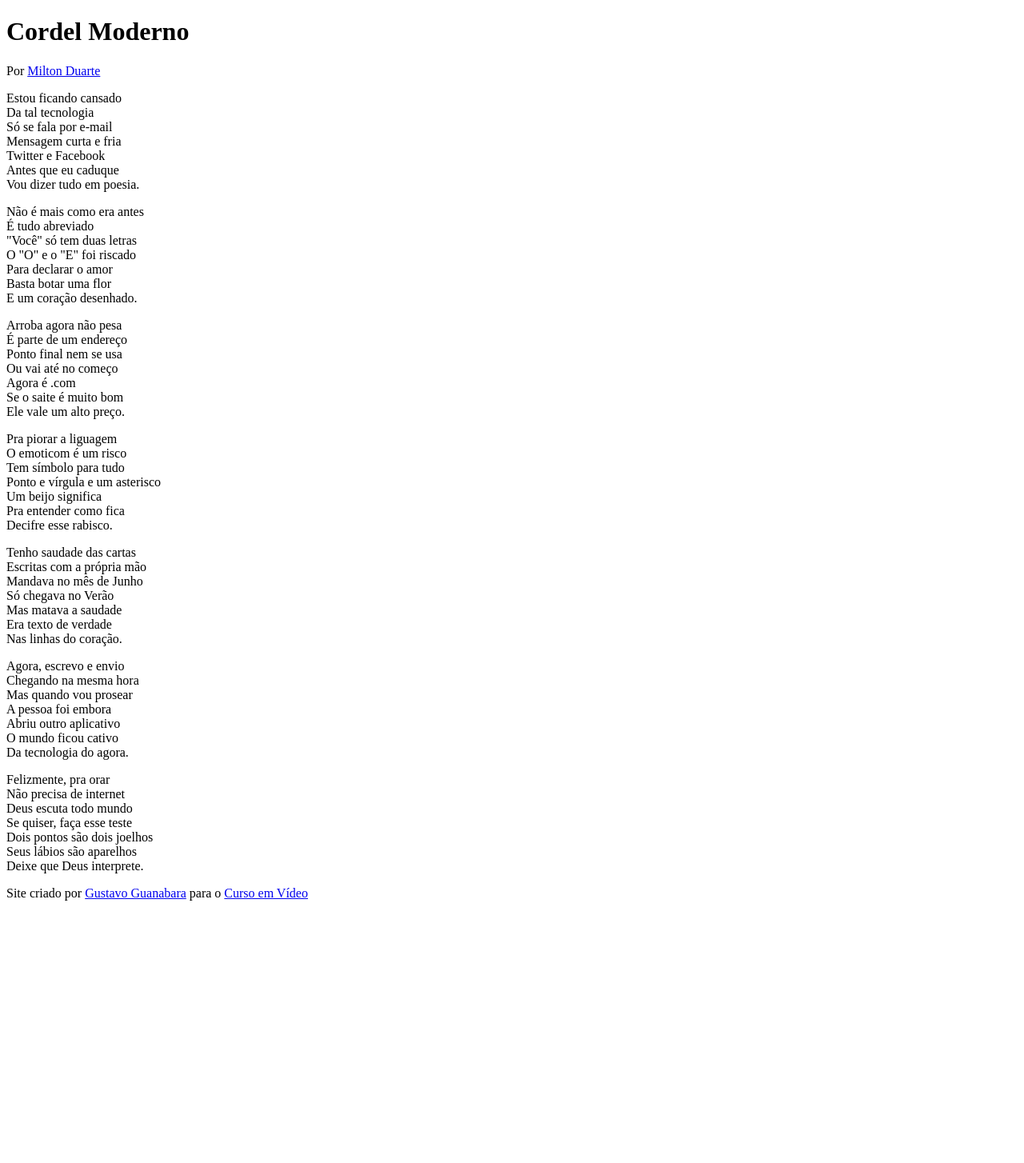
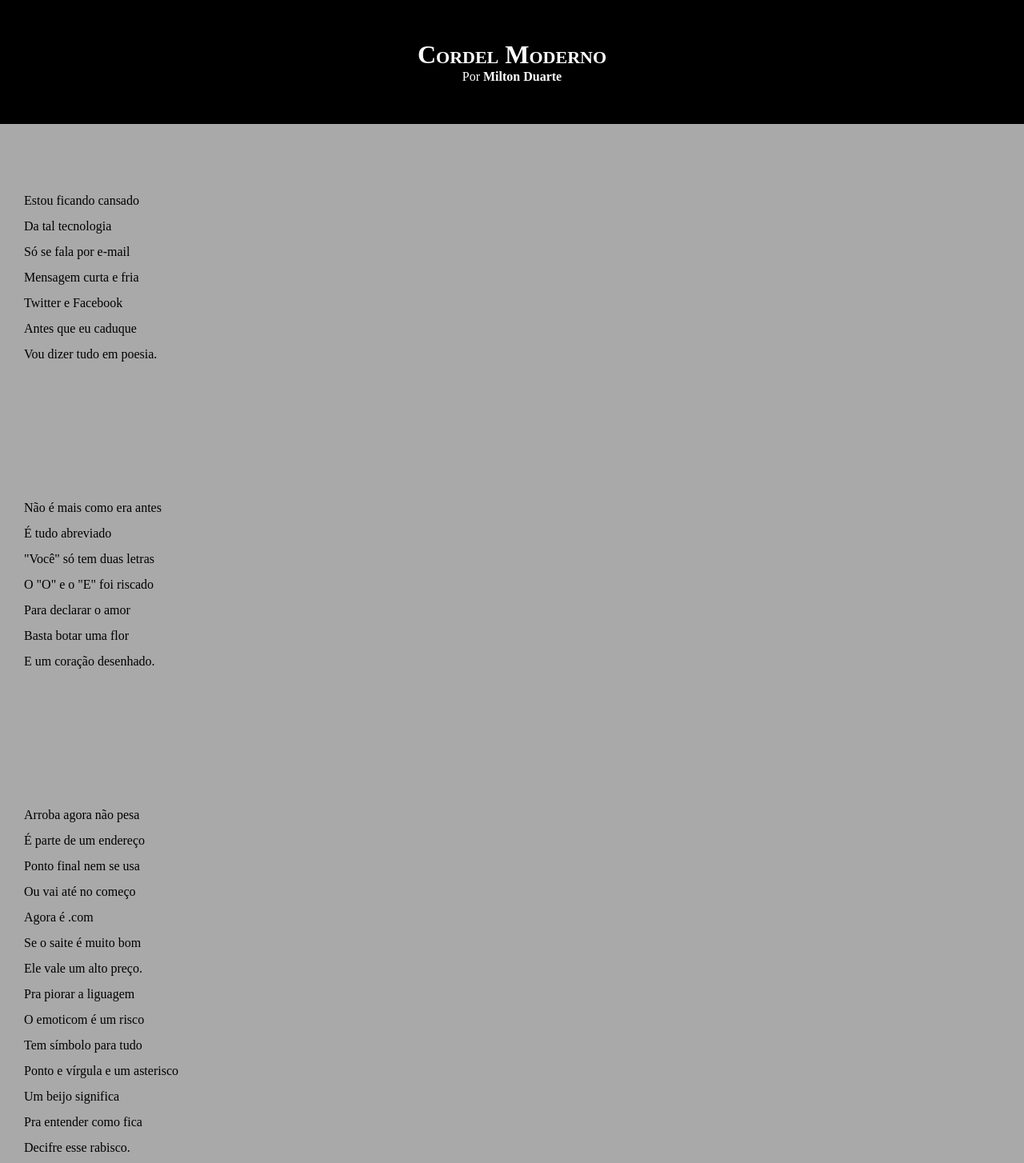
Before and after one commit to L4uany/Cordel-Moderno, a plain HTML site: page index.html in a window 1280 px wide. Shown: the top 1454 px of the page at 80% size. Before the commit the page ends 1142 px from the top, so only its background shows below. Drawn offline with Linux system fonts and the light colour scheme.

Commit message:
update style.css

```diff
--- a/estilo/style.css
+++ b/estilo/style.css
@@ -1 +1,64 @@
 @charset "UTF-8";
+
+* {
+    margin: 0px;
+    padding: 0px;
+}
+
+html, body {
+    min-height: 100vh;
+    background-color: darkgrey;
+}
+
+header {
+    background-color: black;
+    color: white;
+    text-align: center;
+}
+
+header > h1 {
+    padding-top: 50px;
+    font-variant: small-caps;
+}
+
+header > p {
+    padding-bottom: 50px;
+}
+
+header a, footer a {
+    color: white;
+    text-decoration: none;
+    font-weight: bolder;
+}
+
+header a:hover, footer a:hover {
+    text-decoration: underline;
+}
+
+.normal {
+    background-color: white;
+    color: black;
+}
+
+.imagem {
+    background-color: rgba(24, 1, 73, 0.33);
+    color: white;
+}
+
+.imagem > p {
+    background-color: rgba(0, 0, 0, 0.141);
+    width: 400px;
+}
+
+section {
+    padding-left: 30px;
+    padding-top: 10vh;
+    padding-bottom: 10vh;
+    line-height: 2em;
+}
+footer {
+    background-color: black;
+    color: white;
+    text-align: center;
+    padding: 10px;
+}
```
